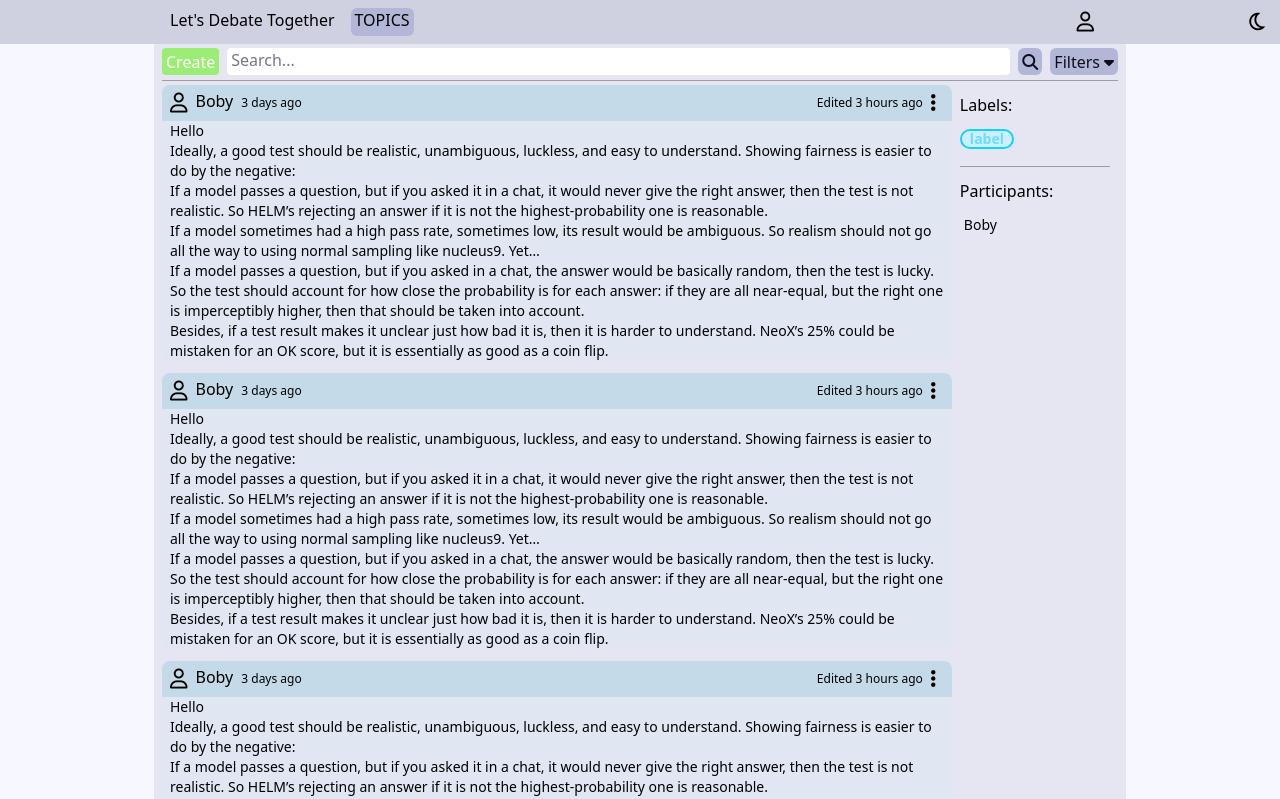
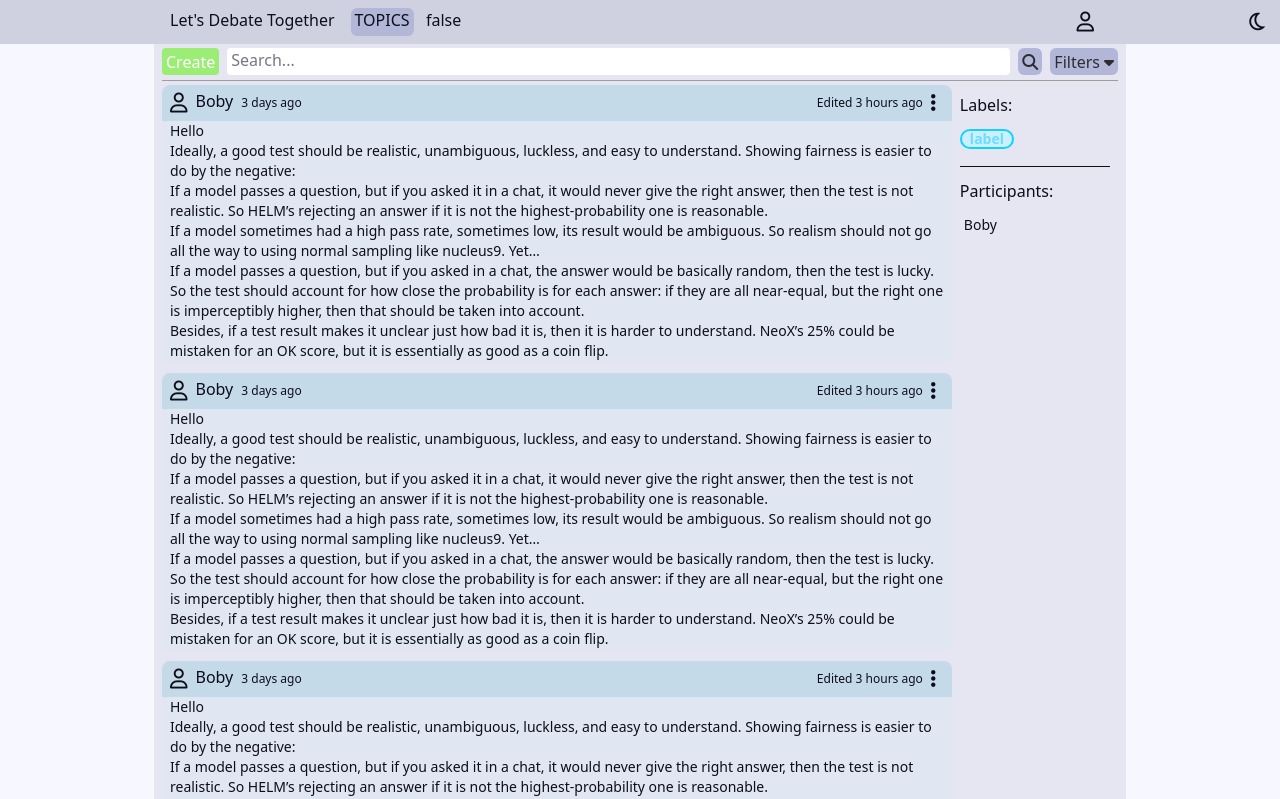
Before and after one commit to letsdebatetogether/letsdebatetogether.github.io, a Vue app: page / in a window 1280 px wide. Shown: the top 799 px of the page. Built offline with nearby package versions, Linux system fonts and the light colour scheme.

Commit message:
dark mode added

```diff
--- a/src/App.vue
+++ b/src/App.vue
@@ -3,7 +3,7 @@ import { RouterView } from 'vue-router'
 </script>
 
 <template>
-  <div class="flex flex-col min-h-screen bg-[#F7F8FF]">
+  <div class="flex flex-col min-h-screen text-[#0E0D1A] dark:text-[#cccdd9] bg-[#F7F8FF] dark:bg-[#1e1e1e]">
 
       <RouterView />
   </div>
--- a/src/components/AnswerBox.vue
+++ b/src/components/AnswerBox.vue
@@ -4,12 +4,12 @@
 
 <template>
   <div class="flex flex-col p-2 pb-5">
-    <div class="flex flex-wrap bg-[#DAE2F2] w-full">
+    <div class="flex flex-wrap bg-[#DAE2F2] dark:bg-[#282E38] w-full">
       <div class="flex pl-3 pt-1 text-sm">
         <p>Answer</p>
       </div>
       <div class="flex flex-wrap w-full px-3 pb-3">
-        <textarea class="focus:outline-none placeholder='Enter your message here' w-full rounded-lg h-44 min-h-[7rem] bg-[#E8EEFA] max-h-56"></textarea>
+        <textarea class="focus:outline-none placeholder='Enter your message here' w-full rounded-lg h-44 min-h-[7rem] bg-[#E8EEFA] dark:bg-[#171A20] max-h-56"></textarea>
 
       </div>
     </div>
--- a/src/components/DiscussBlock.vue
+++ b/src/components/DiscussBlock.vue
@@ -6,7 +6,7 @@
 
 
     <div class="flex w-full flex-col">
-      <div class="flex flex-row px-2 py-1 w-full gap-2 rounded-t-lg whitespace-nowrap bg-[#c5dae8]">
+      <div class="flex flex-row px-2 py-1 w-full gap-2 rounded-t-lg whitespace-nowrap bg-[#c5dae8] dark:bg-[#0A0B0D]">
         <div class="flex w-full gap-2 ">
           <i class="fa-regular fa-user text-xl"></i>
           <p class="">Boby</p>
@@ -21,7 +21,7 @@
           <i class="fa-solid fa-ellipsis-vertical px-2 text-xl"></i>
         </div>
       </div>
-      <div class="flex bg-[#e1e7f2] rounded-b-lg">
+      <div class="flex bg-[#e1e7f2] dark:bg-[#1B1D1F] rounded-b-lg">
         <div class="text-sm px-2">
           <div>Hello</div>
           <div>Ideally, a good test should be realistic, unambiguous, luckless, and easy to understand. Showing fairness
--- a/src/components/DiscussPreview.vue
+++ b/src/components/DiscussPreview.vue
@@ -37,7 +37,7 @@ import Label from './Label.vue'
             </div>
         </div>
         <div class="w-full pt-1">
-                <hr class="h-[2px] bg-[#0D0E1A] w-full">
+                <hr class="h-[2px] bg-black_font dark:bg-white_font w-full">
             </div>
     </div>
 </template>
--- a/src/components/FootBar.vue
+++ b/src/components/FootBar.vue
@@ -4,7 +4,7 @@
 
 <template>
   <div class="w-full">
-    <hr class="h-[2px] bg-[#9D9D9D] w-full">
+    <hr class="h-[2px] bg-white_font dark:bg-white_font w-full">
 
   <div class="pb-5 pt-1 text-sm flex flex-row whitespace-nowrap">
     <div class="flex w-full px-2">
--- a/src/components/HotBar.vue
+++ b/src/components/HotBar.vue
@@ -1,10 +1,20 @@
+<script setup>
+import { useDark, useToggle } from '@vueuse/core'
+
+const isDark = useDark()
+const toggleDark = useToggle(isDark)
+</script>
+
+
 <template>
-    <header class="flex w-full bg-[#CFD1E1]">
+    <header class="flex w-full bg-[#CFD1E1] dark:bg-[#343438]">
         <nav class="container flex w-full py-2 sm:flex-row">
             <div class="flex w-full pl-2 max-w-[12rem] md:pl-4 md:max-w-[18rem]">
                 <p class="px-4 truncate ">Let's Debate Together</p>
-                <button class="flex rounded-md bg-[#B2B7D8]"> <p class="mx-1">TOPICS</p> </button>
+                <button class="flex rounded-md bg-light_blue_button dark:bg-dark_blue_button"> <p class="mx-1">TOPICS</p> </button>
             </div>
+
+            <div class="flex justify-center">{{ isDark }}</div>
 
             <div class="flex w-full items-center justify-end">
                 <i class="fa-regular fa-user pr-4 text-xl"></i>
@@ -12,11 +22,9 @@
             </div>
         </nav>
         <div class="flex items-center justify-end">
-            <i class="fa-regular fa-moon text-xl pr-3"></i>
+            <button @click="toggleDark()">
+                <i class="fa-regular fa-moon text-xl pr-3"></i>
+            </button>
         </div>
     </header>
 </template>
-
-<script setup>
-
-</script>
--- a/src/components/SideBar.vue
+++ b/src/components/SideBar.vue
@@ -11,7 +11,7 @@ import Label from "@/components/Label.vue";
         <Label/>
       </div>
       <div class="flex w-full  pt-1">
-        <hr class="h-[2px] bg-[#9D9D9D] w-full">
+        <hr class="h-[2px] bg-black_font dark:bg-white_font w-full">
       </div>
       <h2>Participants:</h2>
       <h3 class="text-sm pl-1">Boby</h3>
--- a/src/components/ToolBox.vue
+++ b/src/components/ToolBox.vue
@@ -3,14 +3,14 @@
 </script>
 
 <template>
-        <div class="flex flex-col w-full bg-transparent py-1 text-black_font">
+        <div class="flex flex-col w-full bg-transparent py-1 text-[#2C2C32] dark:text-[#B2B5CC]">
             <div class="flex w-full gap-2">
                 <button class="bg-[#9CED75] rounded"><p class="mx-1 text-white">Create</p></button>
-                <input type="search" class="flex focus:outline-none rounded text-[#757785] w-full placeholder:text-[#757785] pl-1 pb-[3px]" placeholder="Search...">
-                <button class="flex rounded-md items-center bg-[#B2B7D8]">
+                <input type="search" class="flex focus:outline-none rounded text-[#757785] dark:text-[#60636D] w-full placeholder:text-[#757785] placeholder:dark:text-[#60636D] dark:bg-[#181819] pl-1 pb-[3px]" placeholder="Search...">
+                <button class="flex rounded-md items-center bg-light_blue_button dark:bg-dark_blue_button">
                     <i class="fa-solid fa-magnifying-glass px-1"></i>
                 </button>
-                <button class="flex rounded-md items-center bg-[#B2B7D8]">
+                <button class="flex rounded-md items-center bg-light_blue_button dark:bg-dark_blue_button">
                     <div class="px-1">
                         Filters
                     </div>
--- a/src/views/DiscussView.vue
+++ b/src/views/DiscussView.vue
@@ -10,8 +10,8 @@ import FootBar from "@/components/FootBar.vue";
 
 <template>
   <HotBar/>
-  <main class="flex container w-full bg-[#F7F8FF]">
-    <div class="flex flex-col min-h-screen bg-[#E5E6F1] w-full px-2">
+  <main class="flex container w-full bg-[#F7F8FF] dark:bg-[#1e1e1e]">
+    <div class="flex flex-col min-h-screen bg-[#E5E6F1] dark:bg-[#242526] w-full px-2">
       <ToolBox/>
       <div class="flex w-full flex-row">
         <div class="flex flex-col gap-3 pb-3">
```
